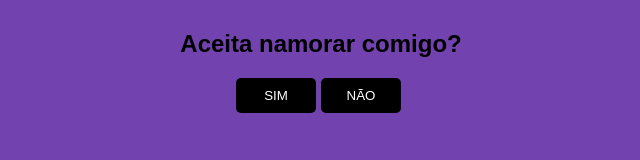
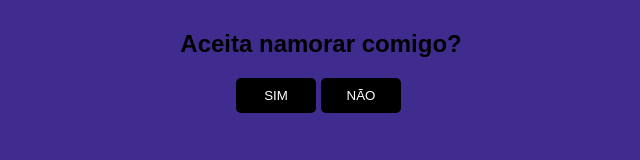
Before and after one commit to Samngueds/Pedido-de-namoro-irrecusavel, a plain HTML site: page index.html in a window 1280 px wide. Shown: the whole page, without its empty margins (329-969 px from the left). Drawn offline with Linux system fonts and the light colour scheme.

Commit message:
Update index.html

```diff
--- a/index.html
+++ b/index.html
@@ -22,7 +22,7 @@ Tutorial: https://www.youtube.com/watch?v=zxxB9SFh9p4
 </body>
 <style>
     #conteudo {
-        background: #7242af;
+        background: #402c8f;
         width: 100%;
         height: 100%;
         position: fixed;
```
